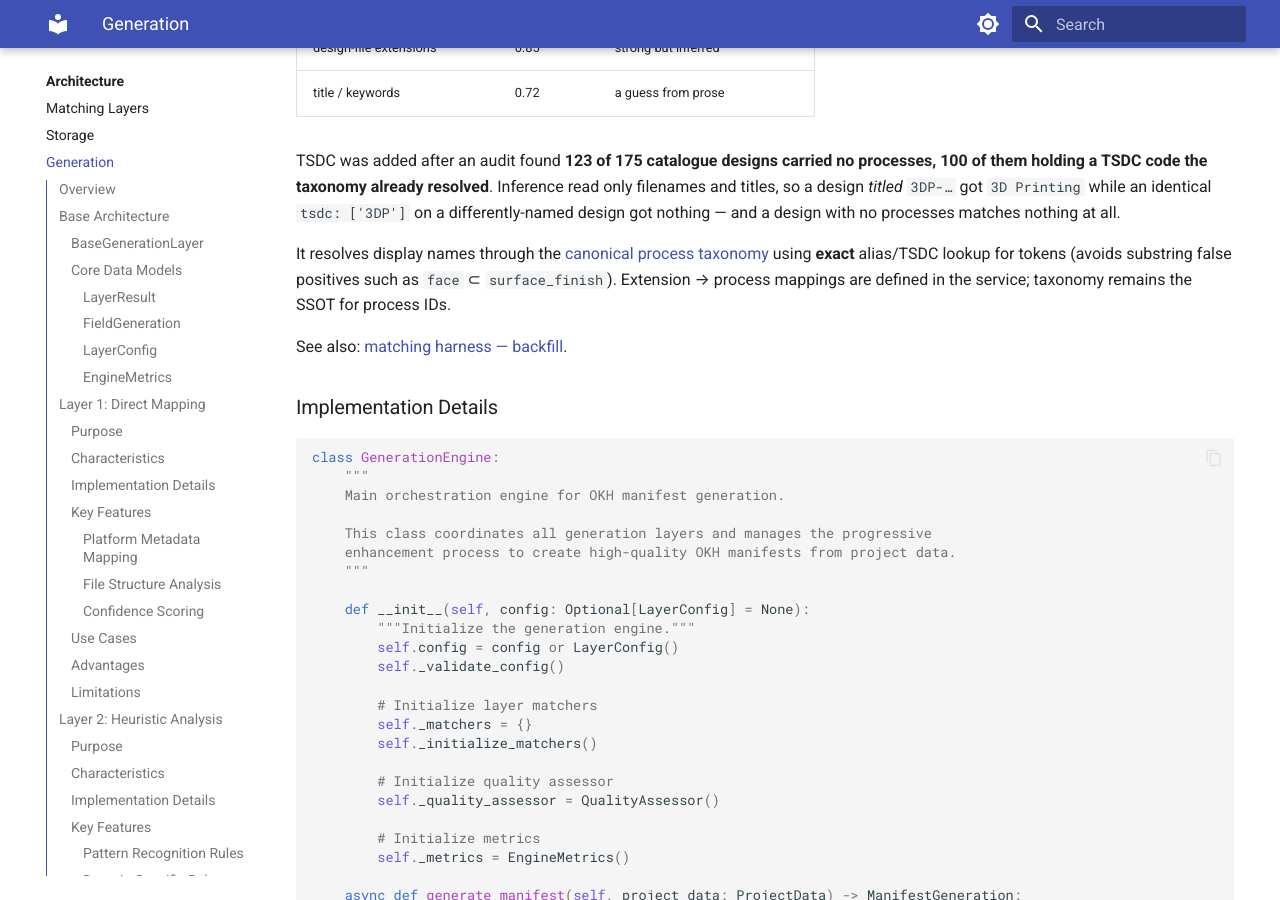
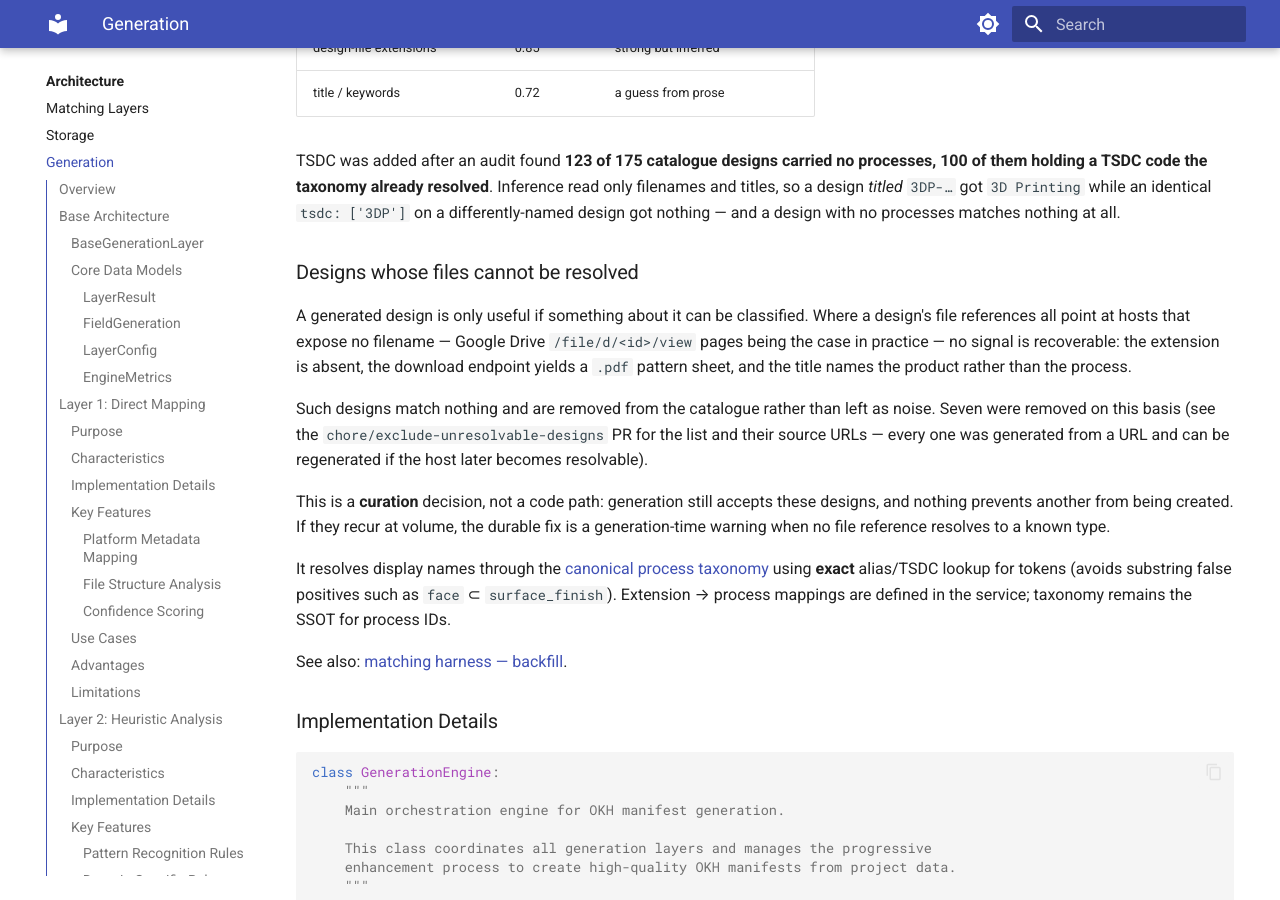
Before and after one commit to helpfulengineering/supply-graph-ai, an MkDocs documentation site: the page built from docs/architecture/generation.md, in a window 1280 px wide and 900 px high, scrolled down 17544 px. Built offline with MkDocs 1.6.1 and Material for MkDocs 9.7.7, drawn with Linux system fonts in a browser that asks for light colours.

Commit message:
chore(catalogue): remove designs whose files cannot be resolved
Seven designs referenced files only as Google Drive /file/d/<id>/view
pages. Nothing about them is recoverable: the URL carries no extension,
the download endpoint resolves to a .pdf pattern sheet, and the title
names the product rather than the process. They could never be classified,
so they matched nothing and were noise in every result set.

Removed from the production catalogue, with their source URLs recorded in
the PR — every one was generated from a URL and can be regenerated if the
host becomes resolvable.

Also removed four integration-test fixtures (licensor: "Test Suite",
function: "Smoke-tests the OHM API") that were live in the catalogue and
matchable by users.

Catalogue: 175 -> 164 designs, 30% -> 93% carrying manufacturing
processes.

The code change is documentation only. Generation still accepts such
designs and nothing prevents another being created; a generation-time
warning is the durable fix if they recur at volume, and that is left
until there is evidence they do.

Co-Authored-By: Claude Opus 5 <noreply@anthropic.com>

```diff
--- a/docs/architecture/generation.md
+++ b/docs/architecture/generation.md
@@ -693,6 +693,24 @@ Inference read only filenames and titles, so a design *titled* `3DP-…` got
 `3D Printing` while an identical `tsdc: ['3DP']` on a differently-named design
 got nothing — and a design with no processes matches nothing at all.
 
+### Designs whose files cannot be resolved
+
+A generated design is only useful if something about it can be classified. Where
+a design's file references all point at hosts that expose no filename — Google
+Drive `/file/d/<id>/view` pages being the case in practice — no signal is
+recoverable: the extension is absent, the download endpoint yields a `.pdf`
+pattern sheet, and the title names the product rather than the process.
+
+Such designs match nothing and are removed from the catalogue rather than left
+as noise. Seven were removed on this basis (see the `chore/exclude-unresolvable-designs`
+PR for the list and their source URLs — every one was generated from a URL and
+can be regenerated if the host later becomes resolvable).
+
+This is a **curation** decision, not a code path: generation still accepts these
+designs, and nothing prevents another from being created. If they recur at
+volume, the durable fix is a generation-time warning when no file reference
+resolves to a known type.
+
 It resolves display names through the [canonical process taxonomy](process-taxonomy-adr.md)
 using **exact** alias/TSDC lookup for tokens (avoids substring false positives
 such as `face` ⊂ `surface_finish`). Extension → process mappings are defined
```
Also changed, not shown: CHANGELOG.md (+9 -0 lines).
